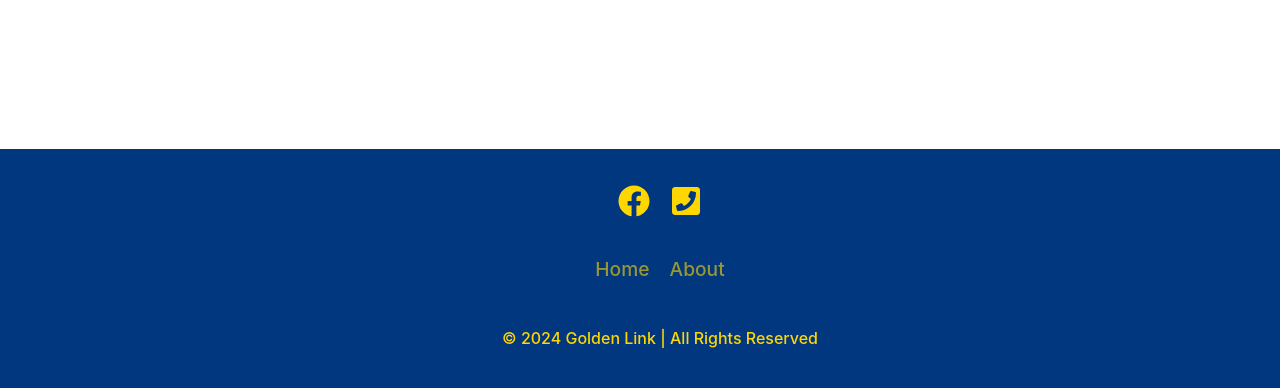
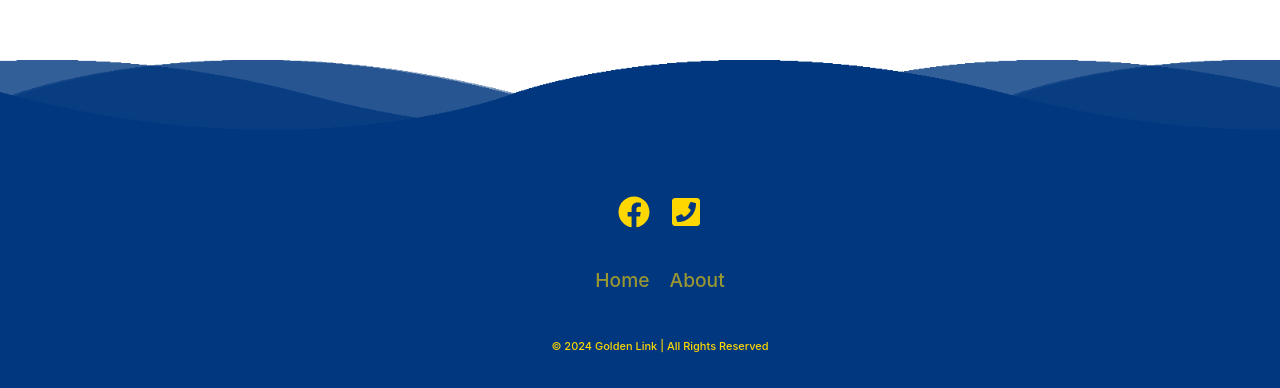
Before and after one commit to NayAungLin910/golden-link, a React (Create React App) app: page / in a window 1280 px wide. Shown: the part 2009-2397 px from the top of the page. Built offline with nearby package versions, Linux system fonts and the light colour scheme.

Commit message:
Add Footer

```diff
--- a/src/components/Footer/Footer.module.css
+++ b/src/components/Footer/Footer.module.css
@@ -60,4 +60,52 @@
   text-align: center;
   margin-top: 15px;
   font-weight: 500;
+  font-size: 1.1rem;
 }
+
+footer .wave {
+  position: absolute;
+  top: -100px;
+  left: 0;
+  width: 100%;
+  height: 100px;
+  background: url(wave.png);
+  background-size: 1000px;
+}
+
+footer .wave1 {
+  z-index: 1000;
+  opacity: 1;
+  bottom: 0;
+  animation: animate-wave 4s linear infinite;
+}
+
+footer .wave2 {
+  z-index: 999;
+  opacity: 0.8;
+  bottom: 0;
+  animation: animate-wave 5s linear infinite;
+}
+
+footer .wave3 {
+  z-index: 998;
+  opacity: 0.7;
+  bottom: 0;
+  animation: animate-wave 3s linear infinite;
+}
+
+footer .wave4 {
+  z-index: 997;
+  opacity: 0.5;
+  bottom: 0;
+  animation: animate-wave 2s linear infinite;
+}
+
+@keyframes animate-wave {
+  0% {
+    background-position-x: 1000px;
+  }
+  100% {
+    background-position-x: 0px;
+  }
+}
--- a/src/components/Footer/Footer.tsx
+++ b/src/components/Footer/Footer.tsx
@@ -9,6 +9,12 @@
   return (
     <div className={styles.footer_wrapper}>
       <footer className={styles.footer}>
+        <div className={styles.waves}>
+          <div className={`${styles.wave} ${styles.wave1}`}></div>
+          <div className={`${styles.wave} ${styles.wave2}`}></div>
+          <div className={`${styles.wave} ${styles.wave3}`}></div>
+          <div className={`${styles.wave} ${styles.wave4}`}></div>
+        </div>
         <ul className={styles.social_icon}>
           <li>
             <Link to="">
--- a/src/styles/global.css
+++ b/src/styles/global.css
@@ -2,7 +2,7 @@
   --primary-gold-color: gold;
   --primary-gold-color-rgb: rgb(255, 216, 58);
   --primary-gold-color-rgb-transparent: rgba(255, 216, 58, 0.3);
-  --primary-blue-color: rgb(0, 55, 126);
+  --primary-blue-color: #00377e;
   --primary-blue-color-transparent: rgba(0, 55, 126, 0.7);
 }
 
```
Also changed, not shown: src/components/Footer/wave.png (added).
